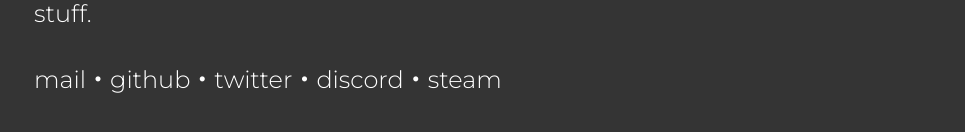
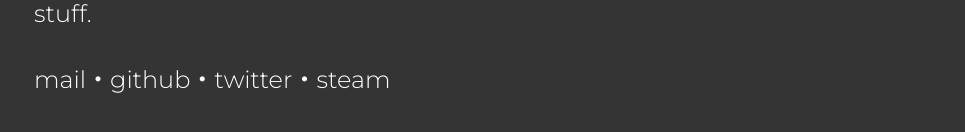
Before and after one commit to fauwara/personal-website, a Next.js app: page / in a window 1280 px wide. Shown: the part 600-732 px from the top of the page, without its empty margins (156-1121 px from the left). Built offline with nearby package versions, Linux system fonts and the light colour scheme.

Commit message:
fixed discord anchor tag

```diff
--- a/components/About/About.js
+++ b/components/About/About.js
@@ -2,10 +2,10 @@ import Image from 'next/image'
 import styles from './About.module.scss'
 
 export default function About() {
-  let copyURI = () => {
-    console.log('hello')
-    // navigator.clipboard.writeText('the text');
-  }
+  // let copyURI = () => {
+  //   console.log('hello')
+  //   // navigator.clipboard.writeText('the text');
+  // }
 
   return (
     <div className={styles.about}>
@@ -22,7 +22,7 @@ export default function About() {
         <a href='mailto:fawazabid96@gmail.com' target='blank'>mail</a>・
         <a href='https://github.com/fauwara' target='blank'>github</a>・
         <a href='https://twitter.com/Fazxza' target='blank'>twitter</a>・
-        <a href='#' onClick={copyURI()}>discord</a>・
+        {/* <a href='#' onClick={copyURI()}>discord</a>・ */}
         <a href='https://steamcommunity.com/profiles/76561198315461197/' target='blank'>steam</a>
       </p>
     </div>
```
